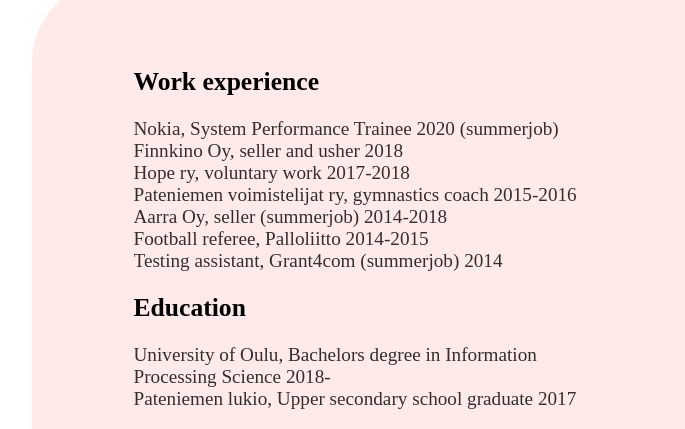
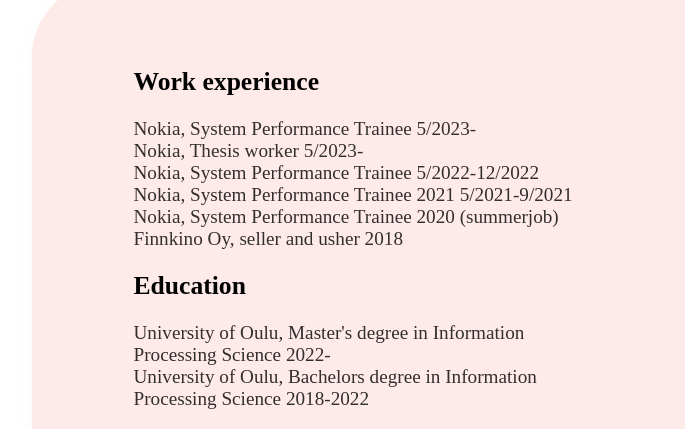
Before and after one commit to anniinasalow/anniinasalow.github.io, a plain HTML site: page workandeducation.html in a window 1280 px wide. Shown: the part 284-713 px from the top of the page, 102-787 px from the left. Drawn offline with Linux system fonts and the light colour scheme.

Commit message:
Update workandeducation.html

```diff
--- a/workandeducation.html
+++ b/workandeducation.html
@@ -33,33 +33,25 @@
 		<div class="work">
 			<h2 style="font-size:2vw;">Work experience</h2>
 
+			<p style="font-size:1.5vw;">Nokia, System Performance Trainee 5/2023- </p>
+
+			<p style="font-size:1.5vw;">Nokia, Thesis worker 5/2023- </p>
+
+			<p style="font-size:1.5vw;">Nokia, System Performance Trainee 5/2022-12/2022 </p>
+
+			<p style="font-size:1.5vw;">Nokia, System Performance Trainee 2021 5/2021-9/2021 </p>
+
 			<p style="font-size:1.5vw;">Nokia, System Performance Trainee 2020 (summerjob)</p>
 
 			<p style="font-size:1.5vw;">Finnkino Oy, seller and usher 2018</p>
 
 
-			<p style="font-size:1.5vw;">Hope ry, voluntary work 2017-2018</p>
-
-
-			<p style="font-size:1.5vw;">Pateniemen voimistelijat ry, gymnastics coach 2015-2016</p>
-
-
-			<p style="font-size:1.5vw;">Aarra Oy, seller (summerjob) 2014-2018</p>
-
-
-			<p style="font-size:1.5vw;">Football referee, Palloliitto 2014-2015</p>
-
-
-			<p style="font-size:1.5vw;">Testing assistant, Grant4com (summerjob) 2014</p>
-
-
-
 
 			<h2 style="font-size:2vw;">Education</h2>
 
-			<p style="font-size:1.5vw;">University of Oulu, Bachelors degree in Information <br />Processing Science 2018-</p>
-			<p style="font-size:1.5vw;">Pateniemen lukio, Upper secondary school graduate 2017</p>
+			<p style="font-size:1.5vw;">University of Oulu, Master's degree in Information <br />Processing Science 2022-</p>
 
+			<p style="font-size:1.5vw;">University of Oulu, Bachelors degree in Information <br />Processing Science 2018-2022</p>
 
 			<h2 style="font-size:2vw;">Other activities</h2>
 
@@ -70,8 +62,6 @@
 			<p style="font-size:1.5vw;">Presenting our studies to the guests at Blanco stand at TOL 50th anniversary</p>
 
 			 <p style="font-size:1.5vw;">Working at cloakroom at Blanco 45th anniversary</p>
-
-			  <p style="font-size:1.5vw;">Student council secretary at Pateniemen Upper Secondary School for two years<br /> <br /></p>
 
 	   </div>
 	   <aside>
```
